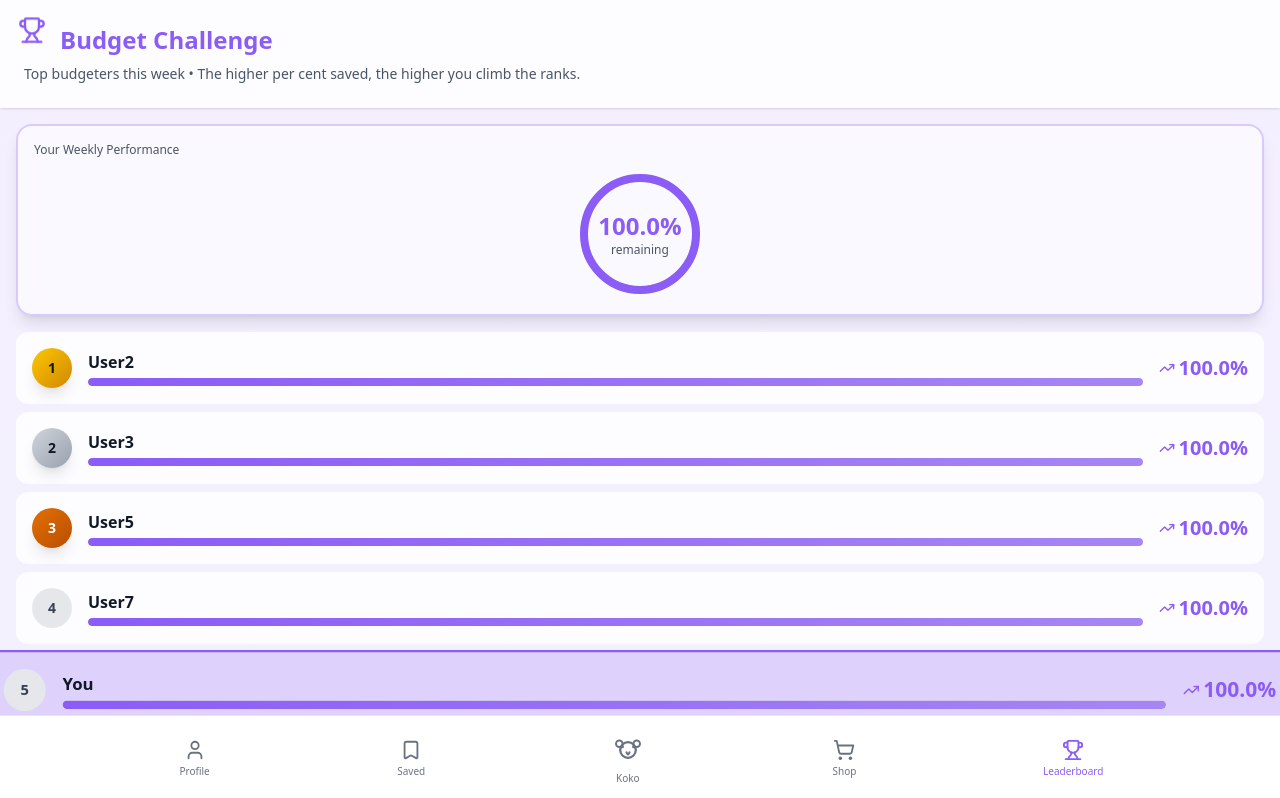
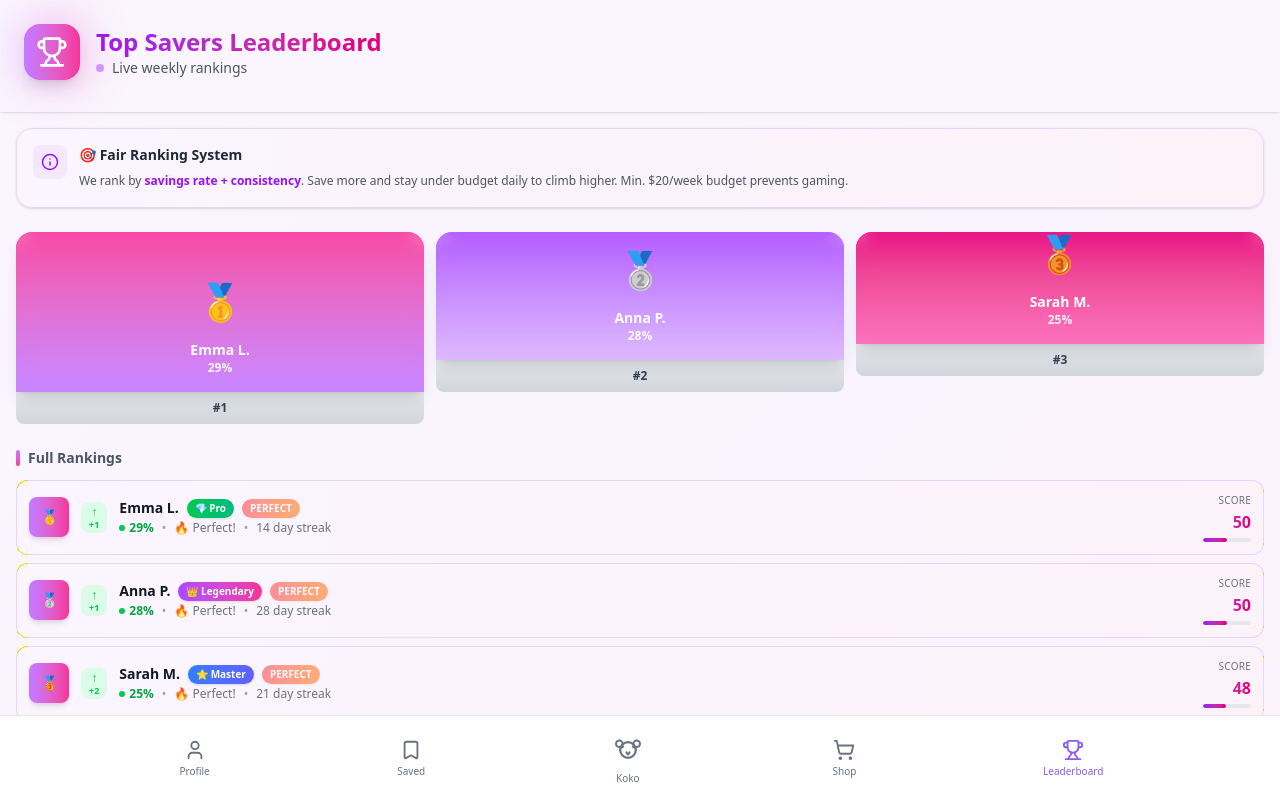
Before and after one commit to Rancie1/Accenture_Bootcamp, a React (Vite) app in the folder Frontend/koko-app/: page /leaderboard in a window 1280 px wide. Shown: the top 798 px of the page. Built offline with nearby package versions, Linux system fonts and the light colour scheme.

Commit message:
Updated leaderboard

```diff
--- a/Frontend/koko-app/src/pages/Leaderboard.jsx
+++ b/Frontend/koko-app/src/pages/Leaderboard.jsx
@@ -1,202 +1,372 @@
-import { useContext, useMemo } from 'react';
+import { useContext, useMemo, useState, useEffect } from 'react';
 import { AppContext } from '../context/AppContext';
 import BottomNavigation from '../components/BottomNavigation';
 import { calculateWeeklySpending, calculateSavingsScore } from '../utils/calculations';
-import { Trophy, TrendingUp } from 'lucide-react';
+import { Trophy, TrendingUp, Info, X } from 'lucide-react';
 
 /**
  * Leaderboard Component
- * Displays top 100 users ranked by budget remaining percentage with current user highlight
+ * Displays top savers with fair anti-gaming ranking system
  * Requirements: 5.1, 5.2, 5.3, 5.4, 5.5
  */
+
+/**
+ * Leaderboard Calculation Logic
+ *
+ * Anti-Gaming Measures:
+ * 1. Minimum Budget Threshold: $20/week to prevent gaming with tiny budgets
+ * 2. Savings Rate: (weeklyBudget - weeklySpend) / weeklyBudget
+ * 3. Consistency Factor: Rewards staying under budget consistently (0-1 scale)
+ * 4. Final Score: (Savings Rate × 70%) + (Consistency Factor × 30%)
+ *
+ * This ensures users can't game the system by:
+ * - Setting unrealistically low budgets
+ * - Having one good week but inconsistent behavior
+ */
+
+const MINIMUM_BUDGET_THRESHOLD = 20; // Minimum weekly budget in dollars
+
+// Sample leaderboard data with realistic user profiles
+const sampleLeaderboardUsers = [
+  {
+    username: 'Sarah M.',
+    weeklyBudget: 150,
+    weeklySpend: 112,
+    daysUnderBudget: 7,
+    totalDays: 7,
+    currentStreak: 21,
+    rankChange: 2
+  },
+  {
+    username: 'Mike T.',
+    weeklyBudget: 200,
+    weeklySpend: 145,
+    daysUnderBudget: 6,
+    totalDays: 7,
+    currentStreak: 6,
+    rankChange: -1
+  },
+  {
+    username: 'Emma L.',
+    weeklyBudget: 120,
+    weeklySpend: 85,
+    daysUnderBudget: 7,
+    totalDays: 7,
+    currentStreak: 14,
+    rankChange: 1
+  },
+  {
+    username: 'John D.',
+    weeklyBudget: 180,
+    weeklySpend: 140,
+    daysUnderBudget: 5,
+    totalDays: 7,
+    currentStreak: 5,
+    rankChange: 0
+  },
+  {
+    username: 'Lisa K.',
+    weeklyBudget: 100,
+    weeklySpend: 75,
+    daysUnderBudget: 6,
+    totalDays: 7,
+    currentStreak: 12,
+    rankChange: 3
+  },
+  {
+    username: 'Tom R.',
+    weeklyBudget: 250,
+    weeklySpend: 210,
+    daysUnderBudget: 4,
+    totalDays: 7,
+    currentStreak: 4,
+    rankChange: -2
+  },
+  {
+    username: 'Anna P.',
+    weeklyBudget: 160,
+    weeklySpend: 115,
+    daysUnderBudget: 7,
+    totalDays: 7,
+    currentStreak: 28,
+    rankChange: 1
+  },
+  {
+    username: 'Chris W.',
+    weeklyBudget: 90,
+    weeklySpend: 70,
+    daysUnderBudget: 5,
+    totalDays: 7,
+    currentStreak: 5,
+    rankChange: -1
+  },
+];
+
+/**
+ * Calculate leaderboard score for a user
+ */
+const calculateLeaderboardScore = (user) => {
+  if (user.weeklyBudget < MINIMUM_BUDGET_THRESHOLD) {
+    return {
+      ...user,
+      leaderboardScore: 0,
+      savingsRate: 0,
+      consistencyFactor: 0,
+      savingsPercentage: 0,
+      disqualified: true
+    };
+  }
+
+  const savingsRate = Math.max(0, (user.weeklyBudget - user.weeklySpend) / user.weeklyBudget);
+  const consistencyFactor = user.daysUnderBudget / user.totalDays;
+  const leaderboardScore = (savingsRate * 0.7) + (consistencyFactor * 0.3);
+  const savingsPercentage = savingsRate * 100;
+
+  return {
+    ...user,
+    leaderboardScore,
+    savingsRate,
+    consistencyFactor,
+    savingsPercentage: Math.round(savingsPercentage),
+    disqualified: false
+  };
+};
+
+/**
+ * Get sorted leaderboard with calculated scores
+ */
+const getLeaderboard = () => {
+  const usersWithScores = sampleLeaderboardUsers.map(calculateLeaderboardScore);
+  const qualifiedUsers = usersWithScores.filter(u => !u.disqualified);
+  const sortedUsers = qualifiedUsers.sort((a, b) => b.leaderboardScore - a.leaderboardScore);
+
+  return sortedUsers.map((user, index) => ({
+    ...user,
+    rank: index + 1
+  }));
+};
+
 const Leaderboard = () => {
   const { userPreferences, history } = useContext(AppContext);
+  const [isLoading, setIsLoading] = useState(true);
 
-  // Calculate current user's weekly spending and savings score
-  const weeklySpending = useMemo(() => calculateWeeklySpending(history), [history]);
-  const userBudget = userPreferences.budget || 100;
-  const userSavingsScore = useMemo(() => calculateSavingsScore(userBudget, weeklySpending), [userBudget, weeklySpending]);
+  const leaderboardData = useMemo(() => getLeaderboard(), []);
 
-  // Generate mock leaderboard data (in production, this would come from an API)
-  const leaderboardData = useMemo(() => {
-    const users = [];
-    const currentUserName = userPreferences.name || 'You';
+  // Simulate loading state
+  useEffect(() => {
+    const timer = setTimeout(() => {
+      setIsLoading(false);
+    }, 800);
+    return () => clearTimeout(timer);
+  }, []);
 
-    // Generate 100 mock users with varying percentage scores
-    for (let i = 0; i < 100; i++) {
-      // Generate decreasing percentage scores for realistic leaderboard
-      const variation = (i * 7) % 15; // Deterministic variation
-      const mockPercentage = Math.max(0, Math.min(100, 95 - (i * 0.8) + variation));
-
-      users.push({
-        userName: `User${i + 1}`,
-        savingsScore: mockPercentage,
-        isCurrentUser: false
-      });
-    }
-
-    // Add current user to the list
-    users.push({
-      userName: currentUserName,
-      savingsScore: userSavingsScore,
-      isCurrentUser: true
-    });
-
-    // Sort by savings score (highest first), then by username (lexicographical) as tiebreaker
-    users.sort((a, b) => {
-      if (b.savingsScore !== a.savingsScore) {
-        return b.savingsScore - a.savingsScore;
-      }
-      // Tiebreaker: lexicographical order of usernames
-      return a.userName.localeCompare(b.userName);
-    });
-
-    // Assign ranks sequentially (1, 2, 3, 4, 5...)
-    users.forEach((user, index) => {
-      user.rank = index + 1;
-    });
-
-    // Find current user's rank
-    const currentUserIndex = users.findIndex(user => user.isCurrentUser);
-    const currentUserRank = currentUserIndex + 1;
-    const isInTop100 = currentUserIndex < 100;
-
-    return {
-      topUsers: users.slice(0, 100),
-      currentUserRank: currentUserRank,
-      isInTop100: isInTop100
-    };
-  }, [userSavingsScore, userPreferences.name]);
+  if (isLoading) {
+    return (
+      <div className="min-h-screen bg-gradient-to-br from-purple-50 via-purple-100/50 to-pink-50 dark:from-gray-900 dark:via-purple-900/20 dark:to-gray-800 flex items-center justify-center font-sans">
+        <div className="text-center">
+          <div className="relative w-20 h-20 mx-auto mb-4">
+            <div className="absolute inset-0 bg-gradient-to-r from-purple-400 to-pink-500 rounded-full animate-ping opacity-75"></div>
+            <div className="relative bg-gradient-to-r from-purple-400 to-pink-500 rounded-full w-20 h-20 flex items-center justify-center shadow-lg">
+              <Trophy size={40} className="text-white animate-pulse" />
+            </div>
+          </div>
+          <p className="text-lg font-semibold bg-gradient-to-r from-purple-600 to-pink-600 bg-clip-text text-transparent animate-pulse">
+            Loading Leaderboard...
+          </p>
+        </div>
+      </div>
+    );
+  }
 
   return (
-    <div className="min-h-screen bg-gradient-to-b from-primary/10 to-gray-50 dark:from-primary/20 dark:to-gray-900 pb-24">
-      {/* Header */}
-      <div className="bg-white/80 dark:bg-gray-800/80 backdrop-blur-md p-6 shadow-sm sticky top-0 z-10 animate-fade-in">
-        <div className="flex items-center mb-2 ml-2">
-          <Trophy className="text-primary animate-bounce-slow" size={28} />
-          <h1 className="text-2xl font-bold text-primary">Budget Challenge</h1>
+    <div className="min-h-screen bg-gradient-to-br from-purple-50 via-purple-100/50 to-pink-50 dark:from-gray-900 dark:via-purple-900/20 dark:to-gray-800 pb-24 font-sans">
+
+      {/* Header with animated trophy */}
+      <div className="bg-purple-50/80 dark:bg-gray-800/80 backdrop-blur-md p-6 shadow-sm sticky top-0 z-10">
+        <div className="flex items-center gap-4 mb-2">
+          <div className="relative">
+            <div className="absolute inset-0 bg-gradient-to-r from-purple-400 to-pink-500 rounded-2xl blur-xl opacity-50 animate-pulse"></div>
+            <div className="relative p-3 bg-gradient-to-r from-purple-400 to-pink-500 rounded-2xl shadow-lg">
+              <Trophy size={32} className="text-white" />
+            </div>
+          </div>
+          <div>
+            <h1 className="text-2xl font-extrabold bg-gradient-to-r from-purple-600 to-pink-600 bg-clip-text text-transparent">
+              Top Savers Leaderboard
+            </h1>
+            <p className="text-sm text-gray-600 dark:text-gray-400 flex items-center gap-2">
+              <span className="inline-block w-2 h-2 bg-purple-500 rounded-full animate-pulse"></span>
+              Live weekly rankings
+            </p>
+          </div>
         </div>
-        <p className="text-sm text-gray-600 dark:text-gray-400">
-          Top budgeters this week • The higher per cent saved, the higher you climb the ranks.
-        </p>
       </div>
 
-      {/* Current User Stats Card */}
-      <div className="mx-4 mt-4 bg-white/60 dark:bg-gray-800/60 backdrop-blur-sm rounded-2xl p-4 border-2 border-primary/30 shadow-lg animate-fade-in">
-        <p className="text-xs font-medium text-gray-600 dark:text-gray-400 mb-3">Your Weekly Performance</p>
-        <div className="flex items-center justify-center">
-          <div className="relative">
-            <svg className="w-32 h-32 transform -rotate-90">
-              <circle
-                cx="64"
-                cy="64"
-                r="56"
-                stroke="currentColor"
-                strokeWidth="8"
-                fill="none"
-                className="text-gray-200 dark:text-gray-700"
-              />
-              <circle
-                cx="64"
-                cy="64"
-                r="56"
-                stroke="currentColor"
-                strokeWidth="8"
-                fill="none"
-                strokeDasharray={`${2 * Math.PI * 56}`}
-                strokeDashoffset={`${2 * Math.PI * 56 * (1 - userSavingsScore / 100)}`}
-                className="text-primary transition-all duration-1000 ease-out"
-                strokeLinecap="round"
-              />
-            </svg>
-            <div className="absolute inset-0 flex flex-col items-center justify-center">
-              <p className="text-2xl font-bold text-primary">{userSavingsScore.toFixed(1)}%</p>
-              <p className="text-xs text-gray-600 dark:text-gray-400">remaining</p>
+      <div className="p-4">
+        {/* Ranking Info Tooltip */}
+        <div className="bg-gradient-to-r from-purple-50 to-pink-50 dark:from-purple-900/20 dark:to-pink-900/20 rounded-2xl p-4 mb-6 border border-purple-200 dark:border-purple-800 shadow-sm">
+          <div className="flex items-start gap-3">
+            <div className="p-2 bg-purple-100 dark:bg-purple-900/40 rounded-lg">
+              <Info size={18} className="text-purple-600 dark:text-purple-400" />
+            </div>
+            <div className="flex-1">
+              <p className="text-sm text-gray-800 dark:text-gray-200 font-semibold mb-1.5">🎯 Fair Ranking System</p>
+              <p className="text-xs text-gray-600 dark:text-gray-400 leading-relaxed">
+                We rank by <span className="font-semibold text-purple-600 dark:text-purple-400">savings rate + consistency</span>.
+                Save more and stay under budget daily to climb higher. Min. ${MINIMUM_BUDGET_THRESHOLD}/week budget prevents gaming.
+              </p>
+            </div>
+          </div>
+        </div>
+
+        {/* Podium for Top 3 */}
+        <div className="mb-6">
+          <div className="grid grid-cols-3 gap-3 mb-4">
+            {leaderboardData.slice(0, 3).map((user, index) => {
+              const heights = ['h-32', 'h-40', 'h-28'];
+              const positions = [1, 0, 2];
+              const actualIndex = positions.indexOf(index);
+              const medals = ['🥈', '🥇', '🥉'];
+              const gradients = [
+                'from-purple-300 to-purple-500',
+                'from-purple-400 to-pink-500',
+                'from-pink-400 to-pink-600'
+              ];
+
+              return (
+                <div key={user.rank} className={`flex flex-col items-center ${index === 1 ? 'order-2' : index === 0 ? 'order-1' : 'order-3'}`}>
+                  <div className={`w-full bg-gradient-to-t ${gradients[actualIndex]} rounded-t-2xl ${heights[actualIndex]} flex flex-col items-center justify-end pb-4 shadow-lg transform hover:scale-105 transition-all duration-300 relative overflow-hidden`}>
+                    <div className="absolute inset-0 bg-white/10 backdrop-blur-sm"></div>
+                    <div className="relative text-center">
+                      <div className="text-4xl mb-2 animate-bounce">{medals[actualIndex]}</div>
+                      <p className="text-white font-bold text-sm truncate px-2 max-w-full">{user.username}</p>
+                      <p className="text-white/90 text-xs font-semibold">{user.savingsPercentage}%</p>
+                    </div>
+                  </div>
+                  <div className="w-full bg-gradient-to-b from-gray-200 to-gray-300 dark:from-gray-700 dark:to-gray-800 h-8 rounded-b-lg flex items-center justify-center">
+                    <span className="text-xs font-bold text-gray-700 dark:text-gray-300">#{user.rank}</span>
+                  </div>
+                </div>
+              );
+            })}
+          </div>
+        </div>
+
+        {/* Full Rankings */}
+        <div className="space-y-2">
+          <h4 className="text-sm font-semibold text-gray-600 dark:text-gray-400 mb-3 flex items-center gap-2">
+            <span className="w-1 h-4 bg-gradient-to-b from-purple-400 to-pink-500 rounded-full"></span>
+            Full Rankings
+          </h4>
+          {leaderboardData.map((user, index) => {
+            const badge = user.rank <= 3
+              ? { bg: 'bg-gradient-to-r from-purple-400 to-pink-500', text: 'text-white', icon: ['🥇', '🥈', '🥉'][user.rank - 1] }
+              : { bg: 'bg-gradient-to-r from-gray-100 to-gray-200 dark:from-gray-700 dark:to-gray-800', text: 'text-gray-700 dark:text-gray-300', icon: `#${user.rank}` };
+
+            const streakText = user.daysUnderBudget === 7 ? '🔥 Perfect!' : `${user.daysUnderBudget}/7 days`;
+            const isTopThree = user.rank <= 3;
+
+            const getStreakBadge = (streak) => {
+              if (streak >= 28) return { text: 'Legendary', color: 'from-purple-500 to-pink-500', icon: '👑' };
+              if (streak >= 21) return { text: 'Master', color: 'from-blue-500 to-indigo-500', icon: '⭐' };
+              if (streak >= 14) return { text: 'Pro', color: 'from-green-500 to-emerald-500', icon: '💎' };
+              if (streak >= 7) return { text: 'Rising', color: 'from-yellow-500 to-orange-500', icon: '🔥' };
+              return null;
+            };
+
+            const streakBadge = getStreakBadge(user.currentStreak);
+
+            const getRankChangeIndicator = (change) => {
+              if (change > 0) return { icon: '↑', color: 'text-green-500', bg: 'bg-green-100 dark:bg-green-900/30', text: `+${change}` };
+              if (change < 0) return { icon: '↓', color: 'text-red-500', bg: 'bg-red-100 dark:bg-red-900/30', text: `${change}` };
+              return { icon: '−', color: 'text-gray-400', bg: 'bg-gray-100 dark:bg-gray-700', text: '0' };
+            };
+
+            const rankChange = getRankChangeIndicator(user.rankChange);
+
+            return (
+              <div
+                key={index}
+                className={`group flex items-center gap-3 p-3 rounded-xl border transition-all duration-300 hover:scale-[1.02] hover:shadow-lg ${
+                  isTopThree
+                    ? 'bg-gradient-to-r from-purple-50/80 to-pink-50/80 dark:from-purple-900/10 dark:to-pink-900/10 border-purple-300/50 dark:border-purple-700/30'
+                    : 'bg-white/50 dark:bg-gray-900/50 border-gray-200 dark:border-gray-700 hover:bg-gray-50 dark:hover:bg-gray-800/70'
+                }`}
+              >
+                <div className={`flex items-center justify-center w-10 h-10 rounded-lg ${badge.bg} ${badge.text} font-bold text-sm flex-shrink-0 shadow-md group-hover:scale-110 transition-transform`}>
+                  {badge.icon}
+                </div>
+
+                <div className={`flex flex-col items-center justify-center px-2 py-1 rounded-lg ${rankChange.bg} flex-shrink-0`}>
+                  <span className={`${rankChange.color} text-xs font-bold leading-none`}>{rankChange.icon}</span>
+                  <span className={`${rankChange.color} text-[9px] font-semibold leading-none mt-0.5`}>{rankChange.text}</span>
+                </div>
+
+                <div className="flex-1 min-w-0">
+                  <div className="flex items-center gap-2 mb-0.5 flex-wrap">
+                    <p className="font-bold text-gray-900 dark:text-white truncate text-sm">{user.username}</p>
+
+                    {streakBadge && (
+                      <span className={`inline-flex items-center text-[10px] font-bold bg-gradient-to-r ${streakBadge.color} text-white px-2 py-0.5 rounded-full shadow-sm`}>
+                        {streakBadge.icon} {streakBadge.text}
+                      </span>
+                    )}
+
+                    {user.daysUnderBudget === 7 && (
+                      <span className="inline-flex items-center text-[10px] font-bold bg-gradient-to-r from-red-500 to-orange-500 text-white px-2 py-0.5 rounded-full shadow-sm animate-pulse">
+                        PERFECT
+                      </span>
+                    )}
+                  </div>
+                  <div className="flex items-center gap-2 text-xs flex-wrap">
+                    <div className="flex items-center gap-1">
+                      <div className="w-1.5 h-1.5 bg-green-500 rounded-full"></div>
+                      <span className="text-green-600 dark:text-green-400 font-semibold">
+                        {user.savingsPercentage}%
+                      </span>
+                    </div>
+                    <span className="text-gray-400">•</span>
+                    <span className="text-gray-500 dark:text-gray-400">
+                      {streakText}
+                    </span>
+                    <span className="text-gray-400">•</span>
+                    <span className="text-gray-500 dark:text-gray-400">
+                      {user.currentStreak} day streak
+                    </span>
+                  </div>
+                </div>
+
+                <div className="text-right flex-shrink-0">
+                  <p className="text-[10px] text-gray-500 dark:text-gray-400 uppercase tracking-wide mb-0.5">Score</p>
+                  <p className="text-base font-extrabold bg-gradient-to-r from-purple-600 to-pink-600 bg-clip-text text-transparent">
+                    {(user.leaderboardScore * 100).toFixed(0)}
+                  </p>
+                  <div className="w-12 h-1 bg-gray-200 dark:bg-gray-700 rounded-full overflow-hidden mt-1">
+                    <div
+                      className="h-full bg-gradient-to-r from-purple-600 to-pink-600 rounded-full transition-all duration-500"
+                      style={{ width: `${user.leaderboardScore * 100}%` }}
+                    ></div>
+                  </div>
+                </div>
+              </div>
+            );
+          })}
+        </div>
+
+        {/* Motivational Footer */}
+        <div className="mt-6 p-4 bg-gradient-to-r from-purple-50 to-pink-50 dark:from-purple-900/20 dark:to-pink-900/20 rounded-2xl border border-purple-200 dark:border-purple-800">
+          <div className="flex items-center gap-3">
+            <span className="text-3xl">💪</span>
+            <div>
+              <p className="text-sm font-semibold text-gray-800 dark:text-gray-200">Keep Going!</p>
+              <p className="text-xs text-gray-600 dark:text-gray-400">
+                Rankings update weekly. Stay consistent to reach the top!
+              </p>
             </div>
           </div>
         </div>
       </div>
 
-      {/* Leaderboard List */}
-      <div className="p-4 space-y-2">
-        {leaderboardData.topUsers.map((user, index) => (
-          <div
-            key={`${user.rank}-${user.userName}`}
-            style={{ animationDelay: `${index * 0.05}s` }}
-            className={`rounded-xl p-4 flex items-center gap-4 animate-fade-in ${
-              user.isCurrentUser
-                ? 'bg-primary/20 dark:bg-primary/30 border-2 border-primary shadow-lg scale-105'
-                : 'bg-white/80 dark:bg-gray-800/80 backdrop-blur-sm hover:scale-102 transition-transform'
-            }`}
-          >
-            {/* Rank Badge */}
-            <div
-              className={`w-10 h-10 rounded-full flex items-center justify-center font-bold text-sm shrink-0 transition-all ${
-                user.rank === 1
-                  ? 'bg-gradient-to-br from-yellow-400 to-yellow-600 text-gray-900 shadow-lg'
-                  : user.rank === 2
-                  ? 'bg-gradient-to-br from-gray-300 to-gray-400 text-gray-900 shadow-lg'
-                  : user.rank === 3
-                  ? 'bg-gradient-to-br from-amber-600 to-amber-700 text-white shadow-lg'
-                  : 'bg-gray-200 dark:bg-gray-700 text-gray-700 dark:text-gray-300'
-              }`}
-            >
-              {user.rank}
-            </div>
-
-            {/* User Info */}
-            <div className="flex-1 min-w-0">
-              <p className="font-semibold text-gray-900 dark:text-white truncate">
-                {user.userName}
-              </p>
-              <div className="mt-1 bg-gray-200 dark:bg-gray-700 rounded-full h-2 overflow-hidden">
-                <div
-                  className="bg-gradient-to-r from-primary to-primary/70 h-full rounded-full transition-all duration-1000 ease-out"
-                  style={{ width: `${user.savingsScore}%` }}
-                />
-              </div>
-            </div>
-
-            {/* Score Display */}
-            <div className="text-right shrink-0">
-              <div className="flex items-center gap-1">
-                <TrendingUp size={16} className="text-primary" />
-                <p className="font-bold text-primary text-xl">{user.savingsScore.toFixed(1)}%</p>
-              </div>
-            </div>
-          </div>
-        ))}
-      </div>
-
-      {/* Current User Position (if not in top 100) */}
-      {!leaderboardData.isInTop100 && (
-        <div className="fixed bottom-20 left-4 right-4 bg-primary/20 dark:bg-primary/30 border-2 border-primary rounded-xl p-4 shadow-lg backdrop-blur-md animate-fade-in">
-          <div className="flex items-center gap-4">
-            <div className="w-10 h-10 rounded-full flex items-center justify-center font-bold text-sm bg-gray-200 dark:bg-gray-700 text-gray-700 dark:text-gray-300 shrink-0">
-              {leaderboardData.currentUserRank}
-            </div>
-            <div className="flex-1 min-w-0">
-              <p className="font-semibold text-gray-900 dark:text-white truncate">
-                {userPreferences.name || 'You'}
-              </p>
-              <div className="mt-1 bg-gray-200 dark:bg-gray-700 rounded-full h-2 overflow-hidden">
-                <div
-                  className="bg-gradient-to-r from-primary to-primary/70 h-full rounded-full transition-all duration-1000"
-                  style={{ width: `${userSavingsScore}%` }}
-                />
-              </div>
-            </div>
-            <div className="text-right shrink-0">
-              <div className="flex items-center gap-1">
-                <TrendingUp size={16} className="text-primary" />
-                <p className="font-bold text-primary text-lg">{userSavingsScore.toFixed(1)}%</p>
-              </div>
-            </div>
-          </div>
-        </div>
-      )}
-
-      {/* Bottom Navigation */}
       <BottomNavigation />
     </div>
   );
```
